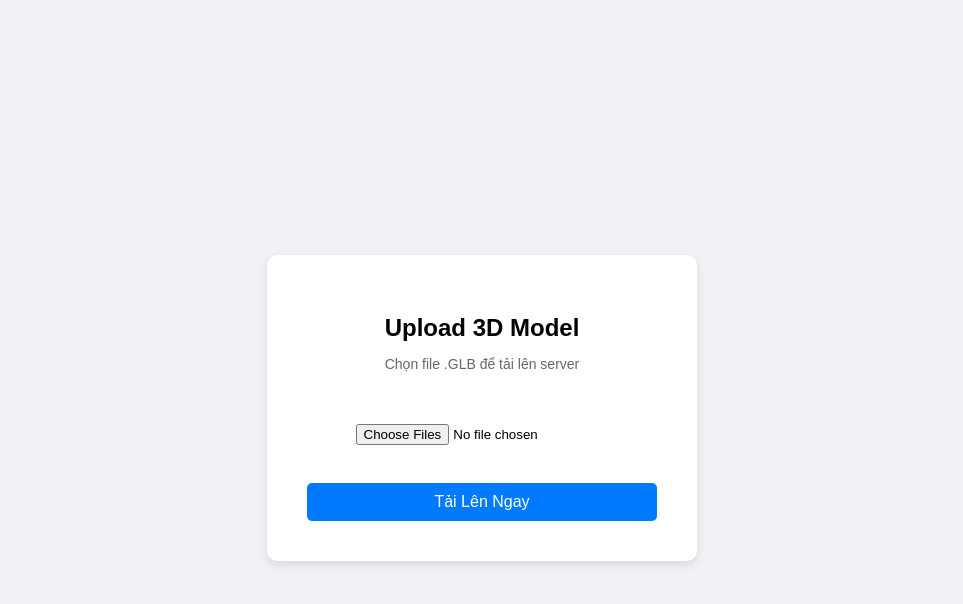
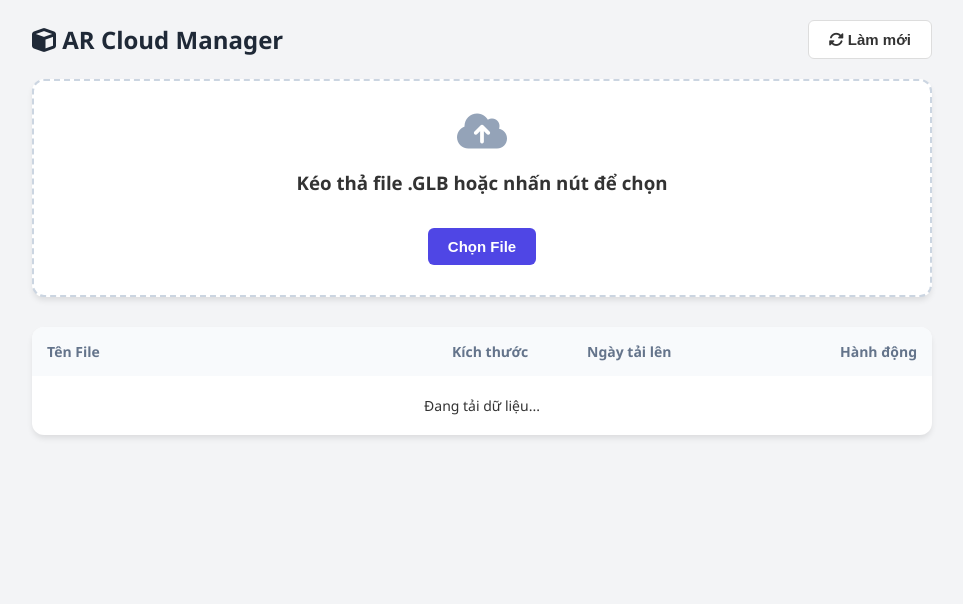
Before and after one commit to dvanh13784/SE2025-4.2-, a website: page MyARServer/public/index.html in a window 1280 px wide. Shown: the whole page, without its empty margins (158-1121 px from the left). Drawn offline with Linux system fonts and the light colour scheme; no server answers.

Commit message:
Revamp index.html for AR Server Manager
Updated the HTML structure and styles for the AR Server Manager interface, enhancing the upload functionality and user experience.

```diff
--- a/MyARServer/public/index.html
+++ b/MyARServer/public/index.html
@@ -3,67 +3,146 @@
 <head>
     <meta charset="UTF-8">
     <meta name="viewport" content="width=device-width, initial-scale=1.0">
-<title>Upload Model</title>
+    <title>AR Server Manager</title>
+    <link rel="stylesheet" href="https://cdnjs.cloudflare.com/ajax/libs/font-awesome/6.4.0/css/all.min.css">
     <style>
-    body { font-family: sans-serif; display: flex; height: 100vh; justify-content: center; align-items: center; background: #f0f2f5; }
-    .card { background: white; padding: 40px; border-radius: 10px; box-shadow: 0 4px 10px rgba(0,0,0,0.1); text-align: center; width: 350px; }
-    input { margin: 20px 0; }
-    button { background: #007bff; color: white; border: none; padding: 10px 20px; border-radius: 5px; cursor: pointer; font-size: 16px; width: 100%; }
-    button:hover { background: #0056b3; }
-    h2 { margin-bottom: 5px; }
-    p { color: #666; font-size: 14px; }
+        :root { --primary: #4f46e5; --bg: #f3f4f6; --white: #ffffff; }
+        body { font-family: 'Segoe UI', sans-serif; background-color: var(--bg); margin: 0; padding: 20px; color: #333; }
+        .container { max-width: 900px; margin: 0 auto; }
+
+        /* Header */
+        .header { display: flex; justify-content: space-between; align-items: center; margin-bottom: 20px; }
+        h1 { font-size: 24px; color: #1f2937; margin: 0; }
+
+        /* Upload Box */
+        .upload-card { background: var(--white); padding: 30px; border-radius: 12px; box-shadow: 0 4px 6px -1px rgba(0,0,0,0.1); text-align: center; border: 2px dashed #cbd5e1; margin-bottom: 30px; transition: 0.3s; }
+        .upload-card:hover { border-color: var(--primary); background: #eef2ff; }
+        .btn-select { background: var(--primary); color: white; padding: 10px 20px; border-radius: 6px; cursor: pointer; border: none; font-size: 15px; font-weight: 600; margin-top: 15px; }
+        .btn-select:hover { opacity: 0.9; }
+
+        /* File List Table */
+        .table-container { background: var(--white); border-radius: 12px; box-shadow: 0 4px 6px -1px rgba(0,0,0,0.1); overflow: hidden; }
+        table { width: 100%; border-collapse: collapse; }
+        th { background: #f8fafc; text-align: left; padding: 15px; font-weight: 600; color: #64748b; font-size: 14px; }
+        td { padding: 15px; border-bottom: 1px solid #f1f5f9; font-size: 14px; vertical-align: middle; }
+        tr:last-child td { border-bottom: none; }
+
+        /* Actions */
+        .btn-icon { border: none; background: none; cursor: pointer; padding: 8px; border-radius: 5px; transition: 0.2s; font-size: 16px; }
+        .btn-copy { color: var(--primary); background: #e0e7ff; margin-right: 5px; }
+        .btn-delete { color: #ef4444; background: #fee2e2; }
+        .btn-icon:hover { opacity: 0.8; transform: scale(1.05); }
+
+        /* Badge */
+        .badge { background: #dcfce7; color: #166534; padding: 2px 8px; border-radius: 10px; font-size: 11px; font-weight: bold; margin-left: 8px; }
     </style>
 </head>
 <body>
 
-    <div class="card">
-        <h2>Upload 3D Model</h2>
-        <p>Chọn file .GLB để tải lên server</p>
-        <br>
-        <input type="file" id="fileInput" accept=".glb,.gltf" multiple>
-        <br><br>
-        <button onclick="uploadFiles()">Tải Lên Ngay</button>
+<div class="container">
+    <div class="header">
+        <h1><i class="fa-solid fa-cube"></i> AR Cloud Manager</h1>
+        <button class="btn-select" style="margin:0; background:white; color:#333; border:1px solid #ddd;" onclick="loadFiles()"><i class="fa-solid fa-rotate"></i> Làm mới</button>
+    </div>
+
+    <div class="upload-card">
+        <i class="fa-solid fa-cloud-arrow-up" style="font-size: 40px; color: #94a3b8;"></i>
+        <h3>Kéo thả file .GLB hoặc nhấn nút để chọn</h3>
+        <input type="file" id="fileInput" accept=".glb,.gltf" multiple style="display: none;">
+        <button class="btn-select" onclick="document.getElementById('fileInput').click()">Chọn File</button>
+    </div>
+
+    <div class="table-container">
+        <table>
+            <thead>
+                <tr>
+                    <th style="width: 45%">Tên File</th>
+                    <th style="width: 15%">Kích thước</th>
+                    <th style="width: 25%">Ngày tải lên</th>
+                    <th style="width: 15%; text-align: right;">Hành động</th>
+                </tr>
+            </thead>
+            <tbody id="fileList">
+                <tr><td colspan="4" style="text-align: center; padding: 20px;">Đang tải dữ liệu...</td></tr>
+            </tbody>
+        </table>
+    </div>
 </div>
 
 <script>
-        async function uploadFiles() {
-            const fileInput = document.getElementById('fileInput');
-            if (fileInput.files.length === 0) {
-                alert("Vui lòng chọn file!");
+    // 1. Load danh sách file
+    async function loadFiles() {
+        try {
+            const res = await fetch('/api/files');
+            const files = await res.json();
+            const tbody = document.getElementById('fileList');
+            tbody.innerHTML = '';
+
+            if (files.length === 0) {
+                tbody.innerHTML = `<tr><td colspan="4" style="text-align:center; padding:30px; color:#999;">Chưa có file nào</td></tr>`;
                 return;
             }
 
-            const formData = new FormData();
-            for (let i = 0; i < fileInput.files.length; i++) {
-                formData.append('files', fileInput.files[i]);
+            files.forEach((file, index) => {
+                const isNew = index === 0 ? '<span class="badge">MỚI NHẤT</span>' : '';
+                const row = `
+                    <tr>
+                        <td><strong>${file.name}</strong> ${isNew}</td>
+                        <td>${file.size}</td>
+                        <td style="color: #666;">${file.date}</td>
+                        <td style="text-align: right;">
+                            <button class="btn-icon btn-copy" onclick="copyToClipboard('${file.url}')" title="Copy Link"><i class="fa-regular fa-copy"></i></button>
+                            <button class="btn-icon btn-delete" onclick="deleteFile('${file.name}')" title="Xóa"><i class="fa-solid fa-trash"></i></button>
+                        </td>
+                    </tr>`;
+                tbody.innerHTML += row;
+            });
+        } catch (e) { console.error(e); }
     }
 
-            const btn = document.querySelector("button");
-            btn.innerText = "Đang tải...";
+    // 2. Upload File
+    const fileInput = document.getElementById('fileInput');
+    fileInput.addEventListener('change', async () => {
+        if (fileInput.files.length === 0) return;
+        const formData = new FormData();
+        Array.from(fileInput.files).forEach(f => formData.append('files', f));
+
+        const btn = document.querySelector('.btn-select');
+        btn.innerText = "⏳ Đang tải lên...";
         btn.disabled = true;
 
         try {
-                // Tự động lấy IP của server hiện tại để gửi
-                const response = await fetch('/upload', {
-                    method: 'POST',
-                    body: formData
+            const res = await fetch('/upload', { method: 'POST', body: formData });
+            if (res.ok) {
+                alert('✅ Upload thành công!');
+                loadFiles();
+            } else alert('❌ Lỗi upload');
+        } catch (e) { alert('Lỗi kết nối'); }
+
+        btn.innerText = "Chọn File";
+        btn.disabled = false;
+        fileInput.value = '';
     });
 
-                const result = await response.json();
-                if (response.ok) {
-                    alert("✅ " + result.message);
-                    fileInput.value = ""; // Xóa file đã chọn
-                } else {
-                    alert("❌ Lỗi: " + result.message);
+    // 3. Xóa File
+    async function deleteFile(filename) {
+        if (!confirm('Bạn chắc chắn muốn xóa file này?')) return;
+        try {
+            const res = await fetch(`/api/files/${filename}`, { method: 'DELETE' });
+            if (res.ok) loadFiles();
+            else alert('Không thể xóa file này.');
+        } catch (e) { alert('Lỗi server'); }
     }
-            } catch (error) {
-                console.error(error);
-                alert("❌ Lỗi kết nối tới Server!");
-            } finally {
-                btn.innerText = "Tải Lên Ngay";
-                btn.disabled = false;
+
+    // 4. Copy Link Helper
+    function copyToClipboard(text) {
+        navigator.clipboard.writeText(text);
+        alert('📋 Đã copy link vào bộ nhớ tạm!');
     }
-        }
+
+    // Load khi vào trang
+    loadFiles();
 </script>
+
 </body>
 </html>
```
Lines whose indentation alone changed are shown as unchanged.
